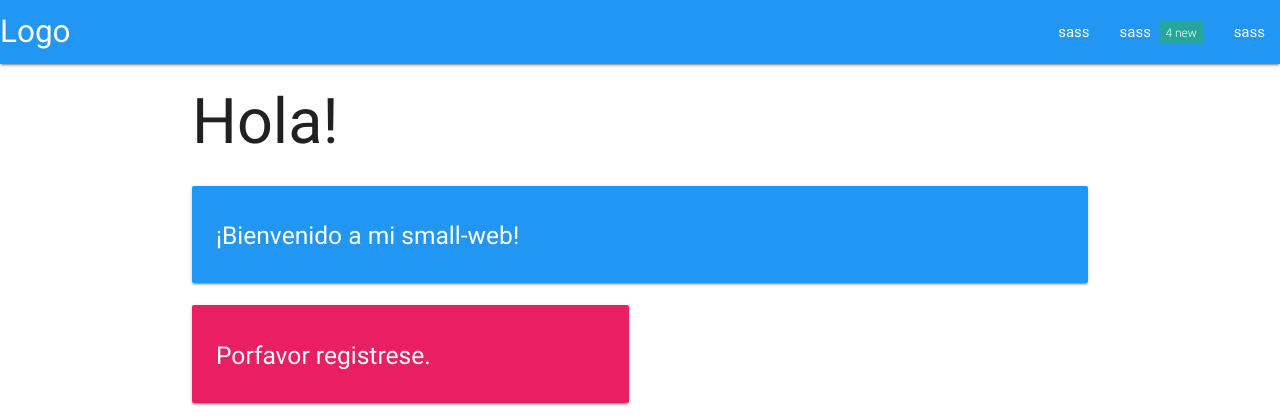
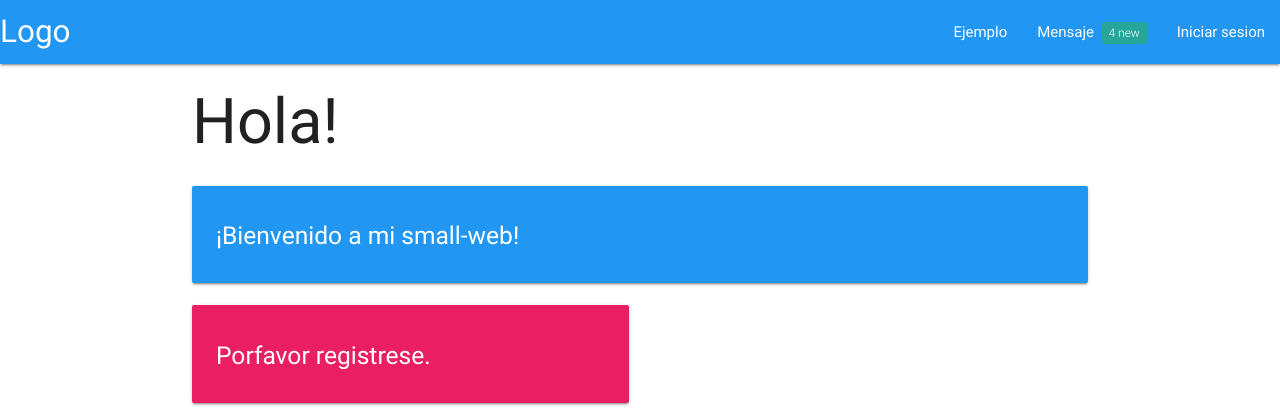
Before and after one commit to Roneryo/UnegWeb, a Django app: page /about in a window 1280 px wide. Shown: the top 420 px of the page. Run offline with Django 3.2, Linux system fonts and the light colour scheme; some libraries are stand-ins or nearby versions.

Commit message:
Update about.html

```diff
--- a/Unegweb/templates/about.html
+++ b/Unegweb/templates/about.html
@@ -13,9 +13,9 @@
 			  <div class="nav-wrapper blue">
 			    <a href="" class="brand-logo">  Logo</a>
 			    <ul id="nav-mobile" class="right hide-on-med-and-down">
-			      <li><a href="/another">sass</a></li>
-			      <li><a href="/hola">sass <span class="new badge">4</span></a></li>
-			      <li><a href="admin">sass</a></li>
+			      <li><a href="/another">Ejemplo</a></li>
+			      <li><a href="/hola">Mensaje <span class="new badge">4</span></a></li>
+			      <li><a href="admin">Iniciar sesion</a></li>
 			    </ul>
 			  </div>
 			</nav>
```
